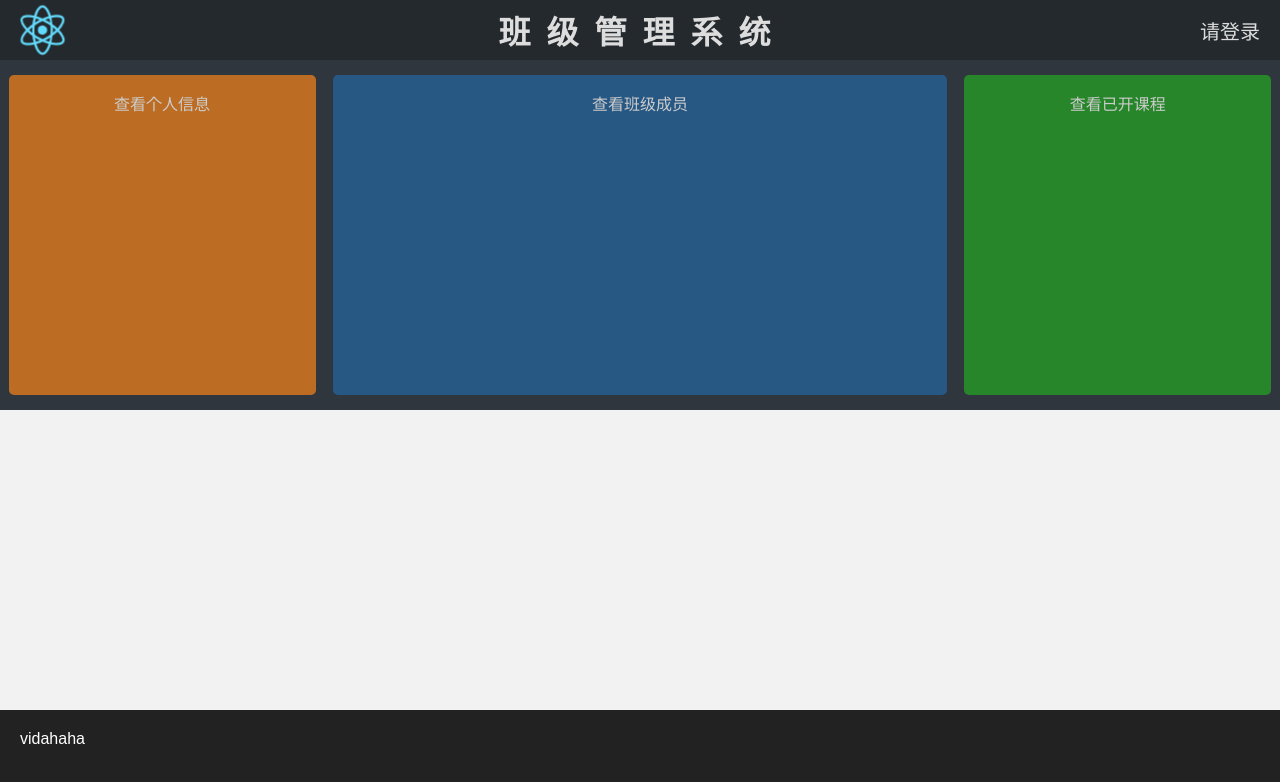
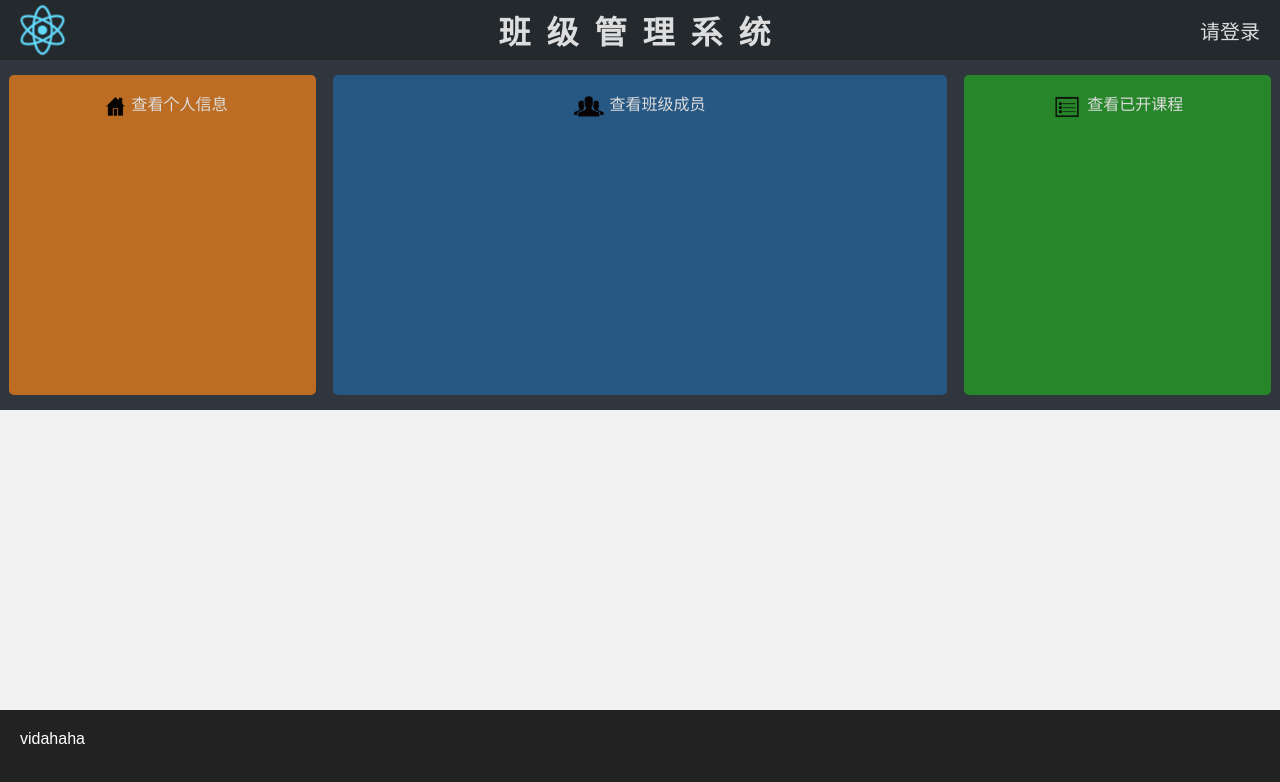
Before and after one commit to vidahaha/class-management, a React (Create React App) app: page / in a window 1280 px wide. Shown: the top 782 px of the page. Built offline with nearby package versions, Linux system fonts and the light colour scheme.

Commit message:
add icon

```diff
--- a/src/App.js
+++ b/src/App.js
@@ -1,6 +1,7 @@
 import React, { Component } from 'react';
 import logo from './logo.svg';
 import HeadInfo from './block/Intro-head';
+import { Link } from 'react-router-dom';
 
 import './css/App.css';
 
@@ -16,9 +17,18 @@ class App extends Component {
         </header>
         <div className="App-intro">
           <div className="intro-head">
-            <HeadInfo index={1}>查看个人信息</HeadInfo>
-            <HeadInfo index={2}>查看班级成员</HeadInfo>
-            <HeadInfo index={3}>查看已开课程</HeadInfo>
+            <HeadInfo index={1}>
+              <i className="icon icon-home"></i>
+              <Link to="/person">查看个人信息</Link>
+            </HeadInfo>
+            <HeadInfo index={2}>
+              <i className="icon icon-member"></i>
+              <Link to="/member">查看班级成员</Link>
+            </HeadInfo>
+            <HeadInfo index={3}>
+              <i className="icon icon-course"></i>
+              <Link to="/course">查看已开课程</Link>
+            </HeadInfo>
          </div>
           <div className="intro-main">
 
--- a/src/block/Intro-head.css
+++ b/src/block/Intro-head.css
@@ -1,26 +1,4 @@
-@keyframes infoLager_1 {
-	from {
-		background-color: #bd6d23;
-	}
-	to {
-		background-color: #f5861f;
-		width: 25%;
-		height: 330px;
-	}
-}
-
-@keyframes infoRestore_1 {
-	from {
-		background-color: #f5861f;
-		width: 25%;
-		height: 330px;
-	}
-	to {
-		background-color: #bd6d23;
-		width: 24%;
-		height: 320px;
-	}
-}
+@import '../css/animation.css';
 
 .info-lager-1 {
 	animation-name: infoLager_1;
@@ -36,34 +14,6 @@
 	animation-fill-mode: forwards;
 }
 
-@keyframes infoLager_2 {
-	from {
-		background-color: #275783;
-		color: #ccc;
-	}
-	to {
-		background-color: #387fb9;
-		width: 49%;
-		height: 330px;
-		color: #fff;
-	}
-}
-
-@keyframes infoRestore_2 {
-	from {
-		background-color: #387fb9;
-		width: 49%;
-		height: 330px;
-		color: #fff;
-	}
-	to {
-		background-color: #275783;
-		width: 48%;
-		height: 320px;
-		color: #ccc;
-	}
-}
-
 .info-lager-2 {
 	animation-name: infoLager_2;
 	animation-duration: 0.5s;
@@ -76,30 +26,6 @@
 	animation-duration: 0.5s;
 	animation-timing-function: ease;
 	animation-fill-mode: forwards;
-}
-
-@keyframes infoLager_3 {
-	from {
-	background-color: #27862a;
-	}
-	to {
-		background-color: rgb(50, 172, 50);
-		width: 25%;
-		height: 330px;
-	}
-}
-
-@keyframes infoRestore_3 {
-	from {
-		background-color: rgb(50, 172, 50);
-		width: 25%;
-		height: 330px;
-	}
-	to {
-		background-color: #27862a;
-		width: 24%;
-		height: 320px;
-	}
 }
 
 .info-lager-3 {
--- a/src/block/Intro-head.js
+++ b/src/block/Intro-head.js
@@ -1,7 +1,7 @@
 import React, { Component } from 'react';
 import classNames from 'classnames';
 import axios from 'axios';
-import './Intro-head.css'
+import './Intro-head.css';
 
 class HeadInfo extends Component {
 
--- a/src/css/App.css
+++ b/src/css/App.css
@@ -1,3 +1,4 @@
+
 .App {
 
 }
@@ -15,6 +16,25 @@
   background-color: #24292e;
   height: 60px;
   color: #ddd;
+}
+.icon {
+  display: inline-block;
+  width: 30px;
+  height: 30px;
+  vertical-align: text-top;
+  padding-right: 5px;
+}
+.icon-home {
+  background: url('/vector.png') no-repeat -41px -59px;
+  background-size: 543px 1746px;
+}
+.icon-member {
+  background: url('/vector.png') no-repeat -444px -966px;
+  background-size: 543px 1746px;
+}
+.icon-course {
+  background: url('/vector.png') no-repeat -243px -1074px;
+  background-size: 543px 1746px;
 }
 
 .App-title {
--- /dev/null
+++ b/src/css/animation.css
@@ -0,0 +1,83 @@
+@keyframes infoLager_1 {
+	from {
+		background-color: #bd6d23;
+		color: #ccc;
+	}
+	to {
+		background-color: #f5861f;
+		width: 25%;
+		height: 330px;
+		color: #fff;
+	}
+}
+
+@keyframes infoRestore_1 {
+	from {
+		background-color: #f5861f;
+		width: 25%;
+		height: 330px;
+		color: #fff;
+	}
+	to {
+		background-color: #bd6d23;
+		width: 24%;
+		height: 320px;
+		color: #ccc;
+	}
+}
+
+@keyframes infoLager_2 {
+	from {
+		background-color: #275783;
+		color: #ccc;
+	}
+	to {
+		background-color: #387fb9;
+		width: 49%;
+		height: 330px;
+		color: #fff;
+	}
+}
+
+@keyframes infoRestore_2 {
+	from {
+		background-color: #387fb9;
+		width: 49%;
+		height: 330px;
+		color: #fff;
+	}
+	to {
+		background-color: #275783;
+		width: 48%;
+		height: 320px;
+		color: #ccc;
+	}
+}
+
+@keyframes infoLager_3 {
+	from {
+	background-color: #27862a;
+	color: #ccc;
+	}
+	to {
+		background-color: rgb(50, 172, 50);
+		width: 25%;
+		height: 330px;
+		color: #fff;
+	}
+}
+
+@keyframes infoRestore_3 {
+	from {
+		background-color: rgb(50, 172, 50);
+		width: 25%;
+		height: 330px;
+		color: #fff;
+	}
+	to {
+		background-color: #27862a;
+		width: 24%;
+		height: 320px;
+		color: #ccc;
+	}
+}
--- a/src/css/index.css
+++ b/src/css/index.css
@@ -12,4 +12,5 @@ h1 {
 
 a {
   text-decoration: none;
+  color: #ddd;
 }
--- a/src/index.js
+++ b/src/index.js
@@ -5,8 +5,7 @@ import App from './App';
 import registerServiceWorker from './registerServiceWorker';
 import {
 	BrowserRouter as Router,
-	Route,
-	Link
+	Route
   } from 'react-router-dom';
 
 ReactDOM.render((
```
Also changed, not shown: public/vector - 副本.png (added), public/vector.png (added). Lines whose indentation alone changed are shown as unchanged.
